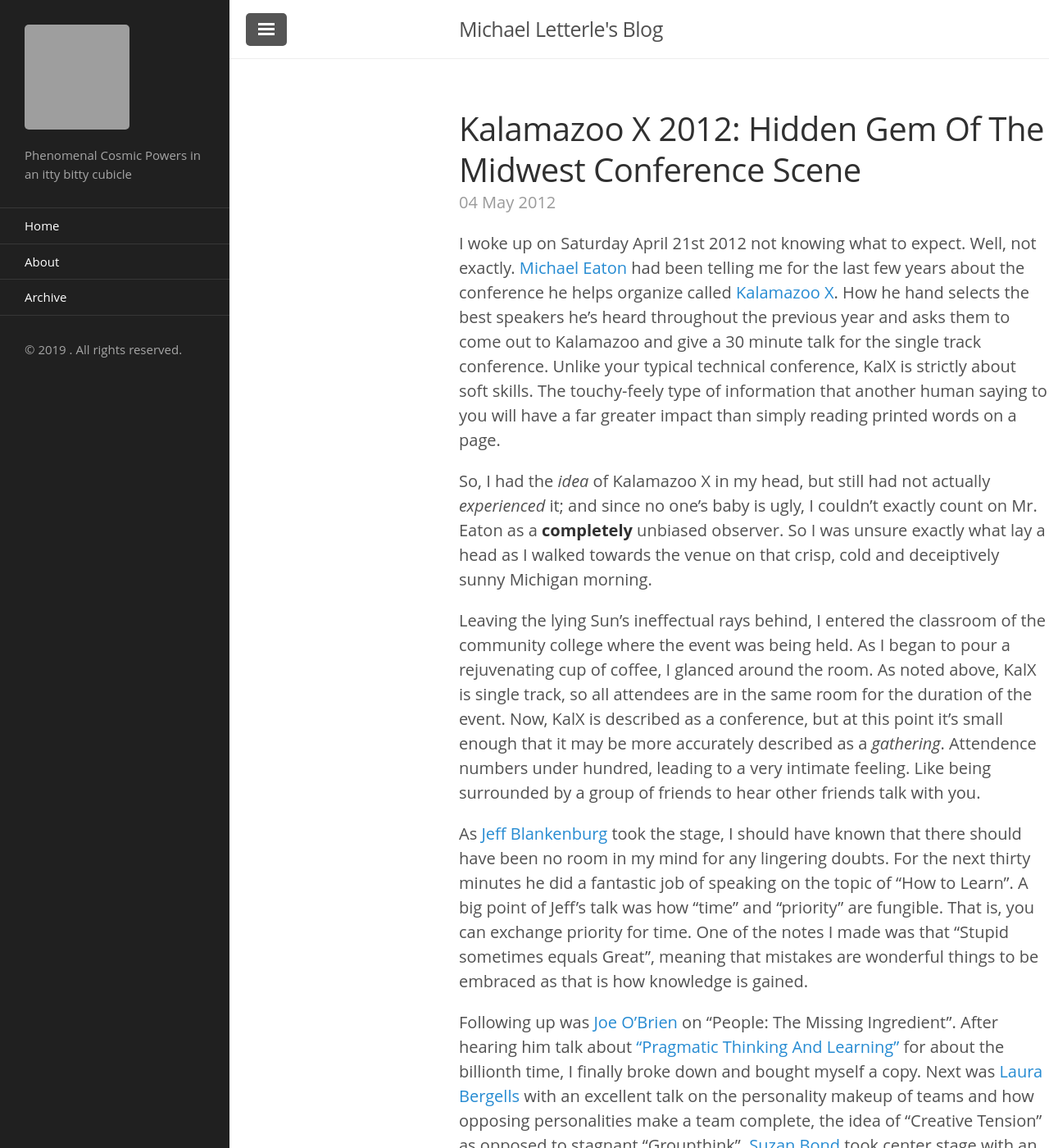
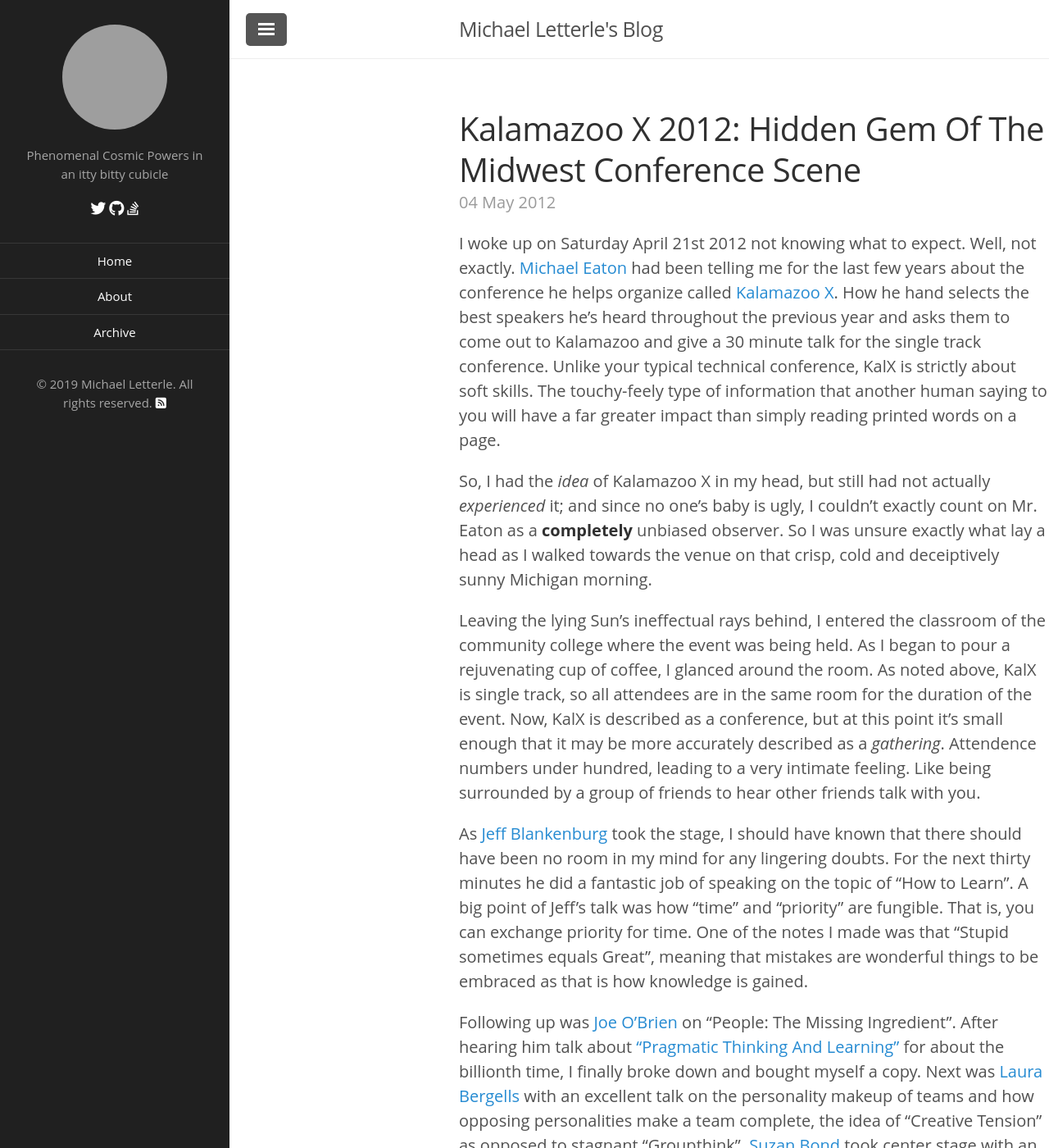
Before and after one commit to mletterle/blog, a Jekyll site: the page built from index.html, in a window 1280 px wide and 1400 px high. Shown: the whole window at 82% size. Built offline with Jekyll 4.4.1, drawn with Linux system fonts in a browser that asks for light colours; nearby versions of some CDN libraries; the list of posts is cut into pages by our own code; grey boxes are pictures that could not be loaded.

Commit message:
Add social links

```diff
--- a/_includes/head.html
+++ b/_includes/head.html
@@ -19,10 +19,10 @@
   <link rel="stylesheet" href="{{ site.baseurl }}/assets/css/syntax.css">
   <link rel="stylesheet" href="{{ site.baseurl }}/assets/css/lanyon.css">
   <link rel="stylesheet" href="{{ site.baseurl }}/assets/css/local.css">
-  <link rel="stylesheet" href="https://fonts.googleapis.com/css?family=PT+Serif:400,400italic,700%7CPT+Sans:400">
+  <script src="https://kit.fontawesome.com/aaedcbf26d.js" crossorigin="anonymous"></script>
 
   <!-- Icons -->
-  <link rel="apple-touch-icon-precomposed" sizes="144x144" href="{{ site.baseurl }}/public/apple-touch-icon-precomposed.png">
+  <link rel="apple-touch-icon-precomposed" sizes="144x144" href="{{ site.baseurl }}/assets/apple-touch-icon-precomposed.png">
   <link rel="shortcut icon" href="{{ site.baseurl }}/assets/favicon.ico">
 
   <!-- RSS -->
--- a/_includes/sidebar.html
+++ b/_includes/sidebar.html
@@ -3,10 +3,15 @@
 <input type="checkbox" class="sidebar-checkbox" id="sidebar-checkbox" checked>
 
 <!-- Toggleable sidebar -->
-<div class="sidebar" id="sidebar">
+<div class="sidebar center" id="sidebar">
   <div class="sidebar-item">
-    <p style="margin: auto">{% avatar mletterle size=128%}</p>
+    <p>{% avatar mletterle size=128%}</p>
     <p>{{ site.description }}</p>
+    <p>
+        <a href="http://twitter.com/{{ site.author.twitter }}" target="_blank"><span class="fab fa-twitter fa-lg"></span></a>
+        <a href="http://github.com/{{ site.author.github }}" target="_blank"><span class="fab fa-github fa-lg"></span></a>
+        <a href="http://stackoverflow.com/users/{{ site.author.stackoverflow }}" target="_blank"><span class="fab fa-stack-overflow fa-lg"></span></a>
+    </p>
   </div>
 
   <nav class="sidebar-nav">
@@ -30,7 +35,7 @@
 
   <div class="sidebar-item">
     <p>
-      &copy; {{ site.time | date: '%Y' }} {{ author.name }}. All rights reserved.
+    &copy; {{ site.time | date: '%Y' }} {{ site.author.name }}. All rights reserved. <a href="/feed.xml" target="_blank"><span class="fas fa-rss-square"></span></a>
     </p>
   </div>
 </div>
--- /dev/null
+++ b/assets/css/local.css
@@ -0,0 +1,9 @@
+img.avatar {
+ border-radius: 50%;
+ margin: auto;
+}
+
+.center {
+    margin: auto;
+    text-align: center;
+}
```
